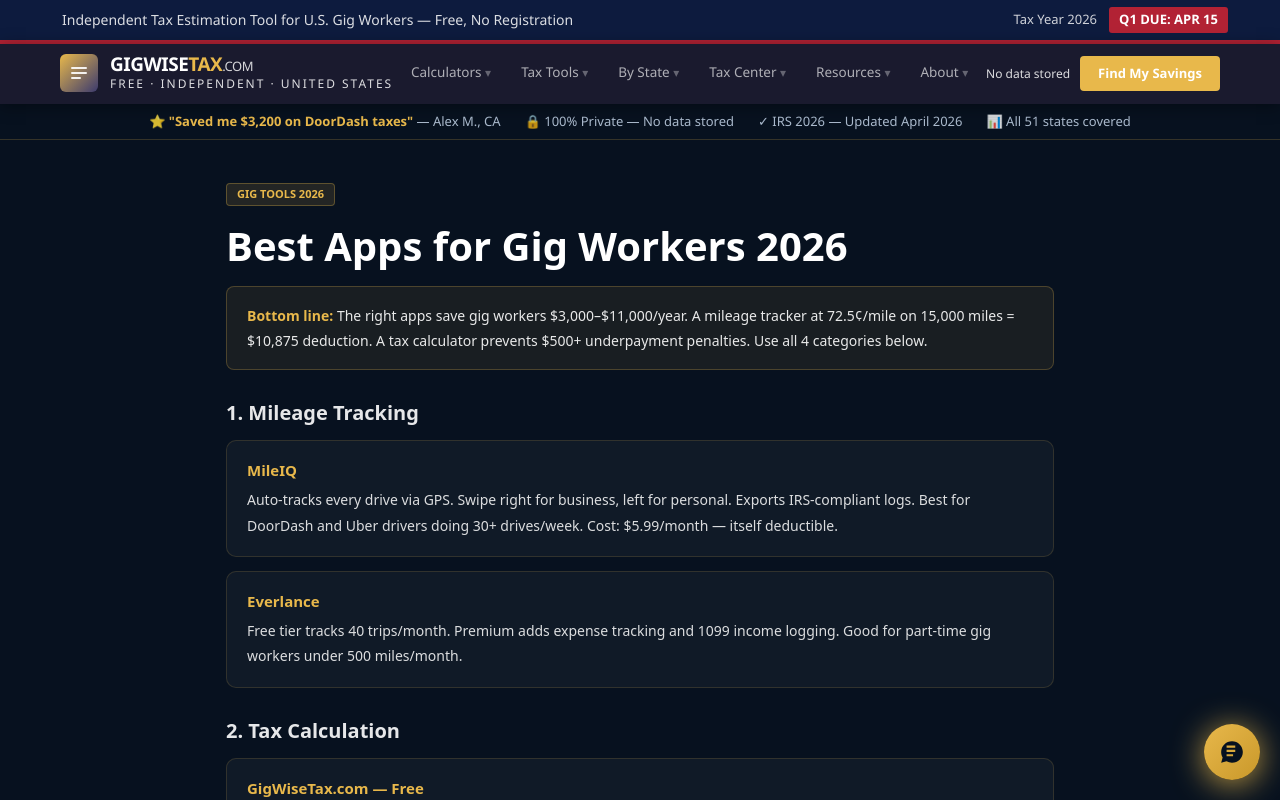
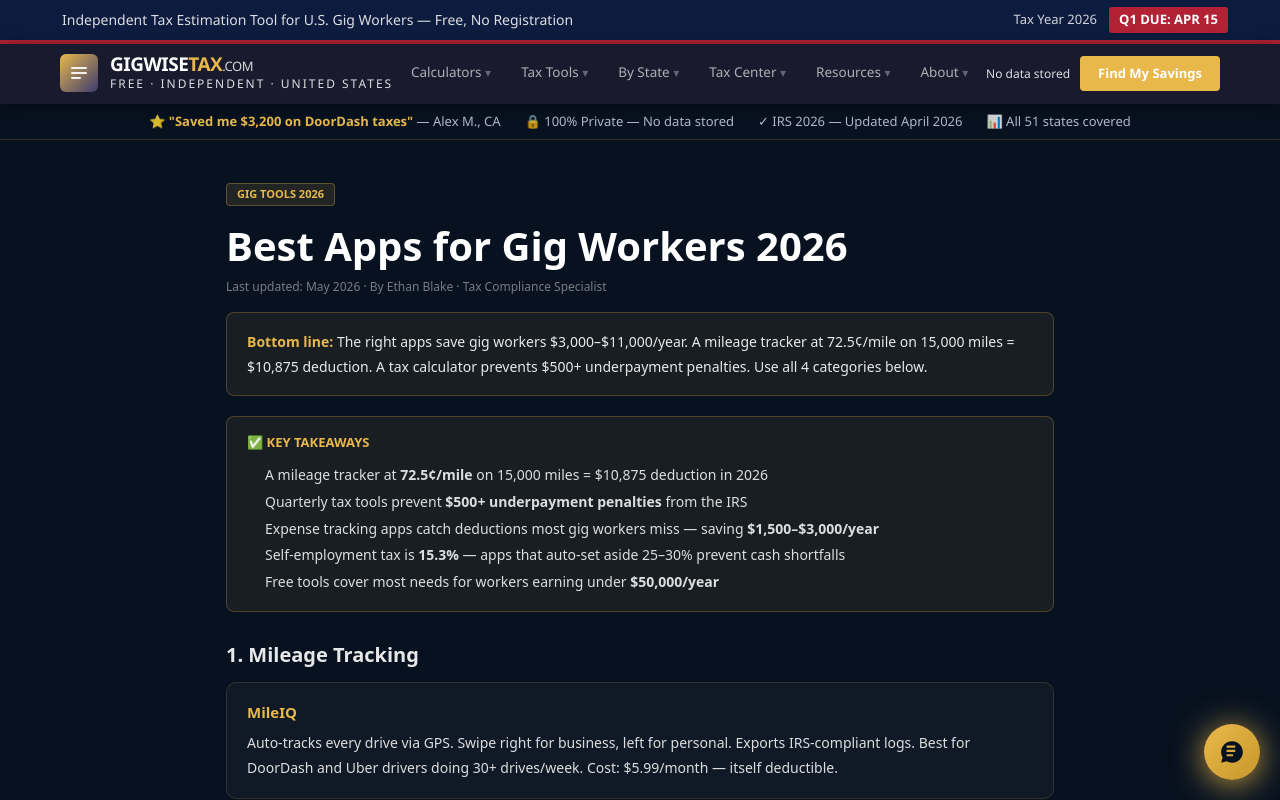
Before and after one commit to devqrcraft-ui/gigwisetax, a Next.js app: page /blog/best-apps-for-gig-workers-2026 in a window 1280 px wide. Shown: the top 800 px of the page. Built offline with nearby package versions, Linux system fonts and the light colour scheme.

Commit message:
P3: Key Takeaways + Last updated — best-apps-for-gig-workers-2026

```diff
--- a/app/blog/best-apps-for-gig-workers-2026/page.tsx
+++ b/app/blog/best-apps-for-gig-workers-2026/page.tsx
@@ -55,9 +55,20 @@ export default function BestAppsGigWorkers() {
       <div style={{ minHeight: '100vh', background: '#07111F', color: 'white', fontFamily: 'system-ui,sans-serif' }}>
         <div style={{ maxWidth: 860, margin: '0 auto', padding: '40px 16px' }}>
           <div style={{ marginBottom: 8 }}><span style={tag}>GIG TOOLS 2026</span></div>
-          <h1 style={{ fontSize: 'clamp(24px,4vw,40px)', fontWeight: 900, lineHeight: 1.2, marginBottom: 16, color: 'white' }}>Best Apps for Gig Workers 2026</h1>
-          <div style={{ background: 'rgba(232,184,75,0.08)', border: '1px solid rgba(232,184,75,0.25)', borderRadius: 8, padding: '16px 20px', marginBottom: 28, fontSize: 14, lineHeight: 1.8, color: 'rgba(255,255,255,0.9)' }}>
+          <h1 style={{ fontSize: 'clamp(24px,4vw,40px)', fontWeight: 900, lineHeight: 1.2, marginBottom: 8, color: 'white' }}>Best Apps for Gig Workers 2026</h1>
+          <div style={{ fontSize: 12, color: 'rgba(255,255,255,0.45)', marginBottom: 16 }}>Last updated: May 2026 · By Ethan Blake · Tax Compliance Specialist</div>
+          <div style={{ background: 'rgba(232,184,75,0.08)', border: '1px solid rgba(232,184,75,0.25)', borderRadius: 8, padding: '16px 20px', marginBottom: 20, fontSize: 14, lineHeight: 1.8, color: 'rgba(255,255,255,0.9)' }}>
             <strong style={{ color: '#e8b84b' }}>Bottom line:</strong> The right apps save gig workers $3,000–$11,000/year. A mileage tracker at 72.5¢/mile on 15,000 miles = $10,875 deduction. A tax calculator prevents $500+ underpayment penalties. Use all 4 categories below.
+          </div>
+          <div style={{ background: 'rgba(232,184,75,0.08)', border: '1px solid rgba(232,184,75,0.25)', borderRadius: 8, padding: '16px 20px', marginBottom: 28 }}>
+            <div style={{ fontWeight: 800, color: '#e8b84b', marginBottom: 10, fontSize: 13 }}>✅ KEY TAKEAWAYS</div>
+            <ul style={{ margin: 0, padding: '0 0 0 18px', fontSize: 14, lineHeight: 1.9, color: 'rgba(255,255,255,0.85)' }}>
+              <li>A mileage tracker at <strong>72.5¢/mile</strong> on 15,000 miles = $10,875 deduction in 2026</li>
+              <li>Quarterly tax tools prevent <strong>$500+ underpayment penalties</strong> from the IRS</li>
+              <li>Expense tracking apps catch deductions most gig workers miss — saving <strong>$1,500–$3,000/year</strong></li>
+              <li>Self-employment tax is <strong>15.3%</strong> — apps that auto-set aside 25–30% prevent cash shortfalls</li>
+              <li>Free tools cover most needs for workers earning under <strong>$50,000/year</strong></li>
+            </ul>
           </div>
           {apps.map(({ cat, items }) => (
             <div key={cat}>
```
